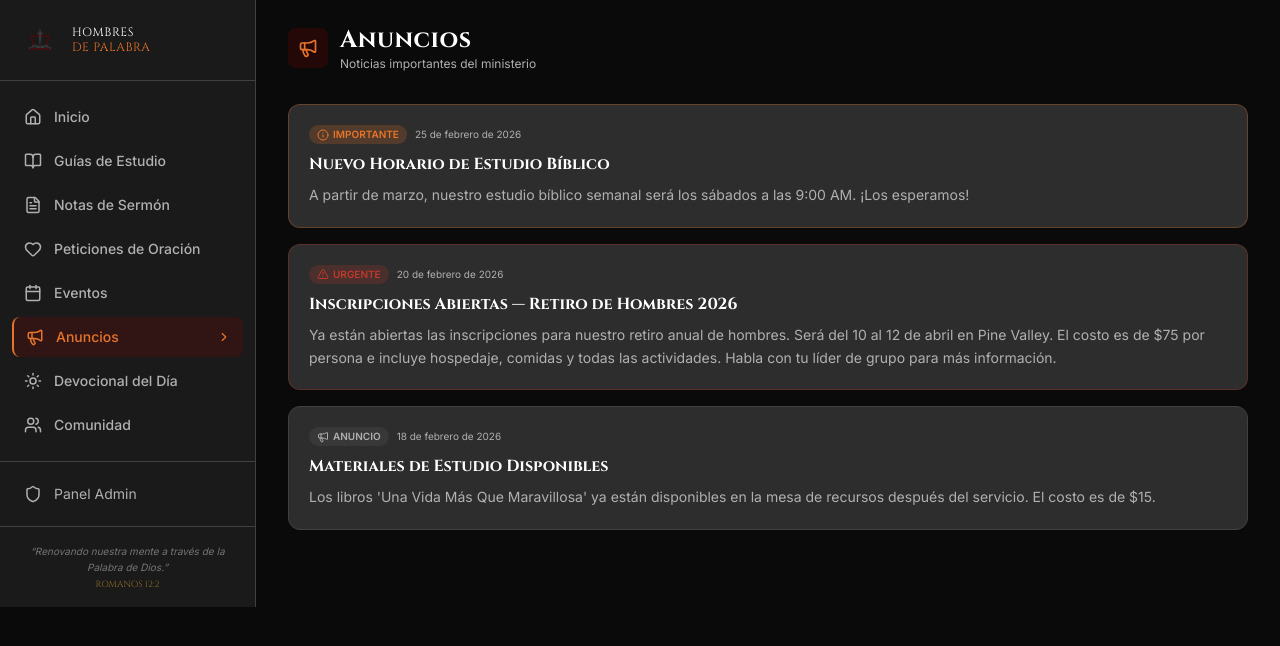
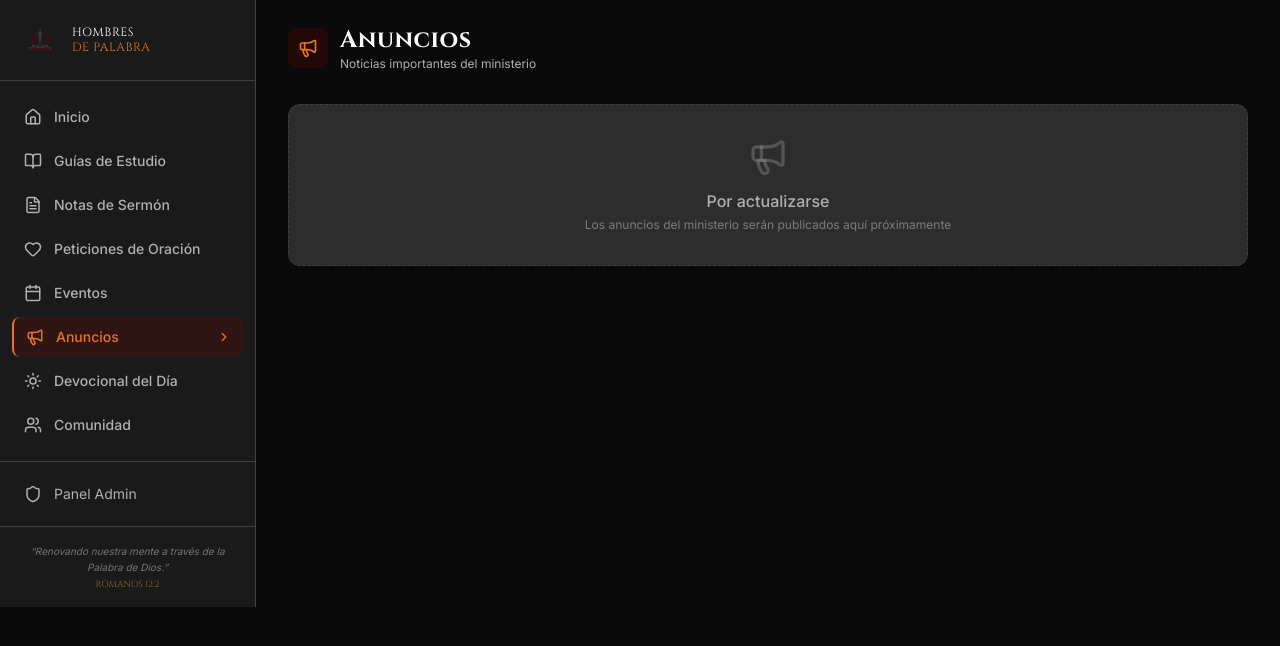
Before and after one commit to Solar-Media/Hombres-de-Palabra, a Next.js app: page /anuncios in a window 1280 px wide. Shown: the top 646 px of the page. Built offline with nearby package versions, Linux system fonts and the light colour scheme.

Commit message:
📢 Anuncios: reemplazar contenido demo con 'Por actualizarse'

```diff
--- a/src/app/(main)/anuncios/page.tsx
+++ b/src/app/(main)/anuncios/page.tsx
@@ -1,34 +1,4 @@
-import { Megaphone, AlertTriangle, Info } from "lucide-react";
-
-const anunciosDemo = [
-  {
-    id: "1",
-    titulo: "Nuevo Horario de Estudio Bíblico",
-    contenido: "A partir de marzo, nuestro estudio bíblico semanal será los sábados a las 9:00 AM. ¡Los esperamos!",
-    prioridad: "importante" as const,
-    fecha_publicacion: "2026-02-25T10:00:00Z",
-  },
-  {
-    id: "2",
-    titulo: "Inscripciones Abiertas — Retiro de Hombres 2026",
-    contenido: "Ya están abiertas las inscripciones para nuestro retiro anual de hombres. Será del 10 al 12 de abril en Pine Valley. El costo es de $75 por persona e incluye hospedaje, comidas y todas las actividades. Habla con tu líder de grupo para más información.",
-    prioridad: "urgente" as const,
-    fecha_publicacion: "2026-02-20T08:00:00Z",
-  },
-  {
-    id: "3",
-    titulo: "Materiales de Estudio Disponibles",
-    contenido: "Los libros 'Una Vida Más Que Maravillosa' ya están disponibles en la mesa de recursos después del servicio. El costo es de $15.",
-    prioridad: "normal" as const,
-    fecha_publicacion: "2026-02-18T12:00:00Z",
-  },
-];
-
-const prioridadConfig = {
-  urgente: { color: "text-error", bg: "bg-error/20", border: "border-error/30", icon: AlertTriangle, label: "Urgente" },
-  importante: { color: "text-accent", bg: "bg-accent/20", border: "border-accent/30", icon: Info, label: "Importante" },
-  normal: { color: "text-text-secondary", bg: "bg-bg-elevated", border: "border-border", icon: Megaphone, label: "Anuncio" },
-};
+import { Megaphone } from "lucide-react";
 
 export default function AnunciosPage() {
   return (
@@ -50,38 +20,15 @@ export default function AnunciosPage() {
         </div>
       </div>
 
-      {/* Announcements */}
-      <div className="space-y-4">
-        {anunciosDemo.map((anuncio) => {
-          const config = prioridadConfig[anuncio.prioridad];
-          const Icon = config.icon;
-          return (
-            <div
-              key={anuncio.id}
-              className={`bg-bg-card border ${config.border} rounded-xl p-5 transition-all`}
-            >
-              <div className="flex items-center gap-2 mb-2">
-                <span className={`inline-flex items-center gap-1 ${config.bg} ${config.color} px-2 py-0.5 rounded-full text-[10px] font-semibold uppercase`}>
-                  <Icon className="w-3 h-3" />
-                  {config.label}
-                </span>
-                <span className="text-text-secondary text-[10px]">
-                  {new Date(anuncio.fecha_publicacion).toLocaleDateString("es-MX", {
-                    day: "numeric",
-                    month: "long",
-                    year: "numeric",
-                  })}
-                </span>
-              </div>
-              <h2 className="font-[family-name:var(--font-heading)] font-bold text-base mb-2">
-                {anuncio.titulo}
-              </h2>
-              <p className="text-text-secondary text-sm leading-relaxed">
-                {anuncio.contenido}
-              </p>
-            </div>
-          );
-        })}
+      {/* Por actualizarse */}
+      <div className="bg-bg-card border border-border border-dashed rounded-xl p-8 text-center">
+        <Megaphone className="w-10 h-10 text-text-secondary/30 mx-auto mb-3" />
+        <p className="text-text-secondary text-base font-medium">
+          Por actualizarse
+        </p>
+        <p className="text-text-secondary/60 text-xs mt-1">
+          Los anuncios del ministerio serán publicados aquí próximamente
+        </p>
       </div>
     </div>
   );
```
